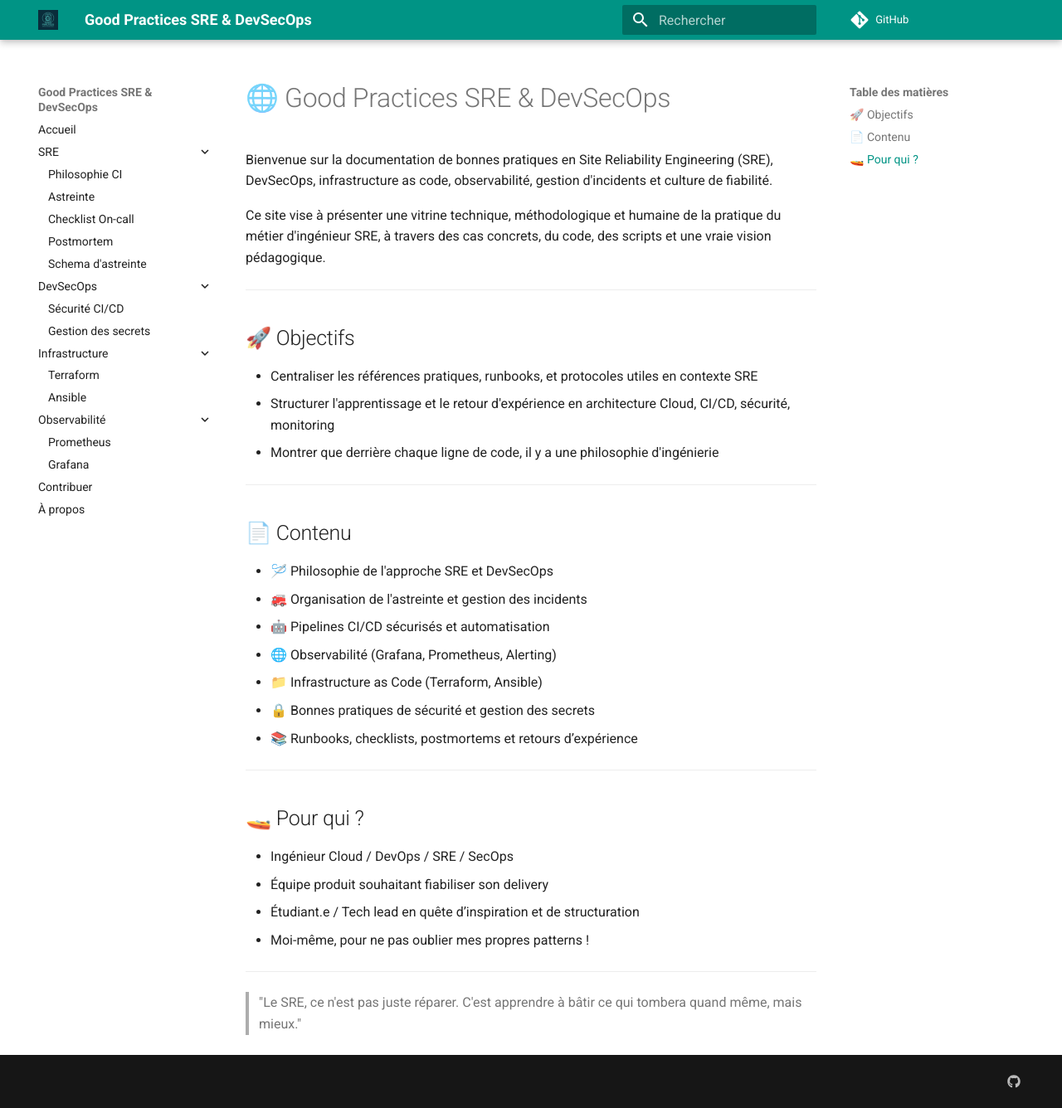
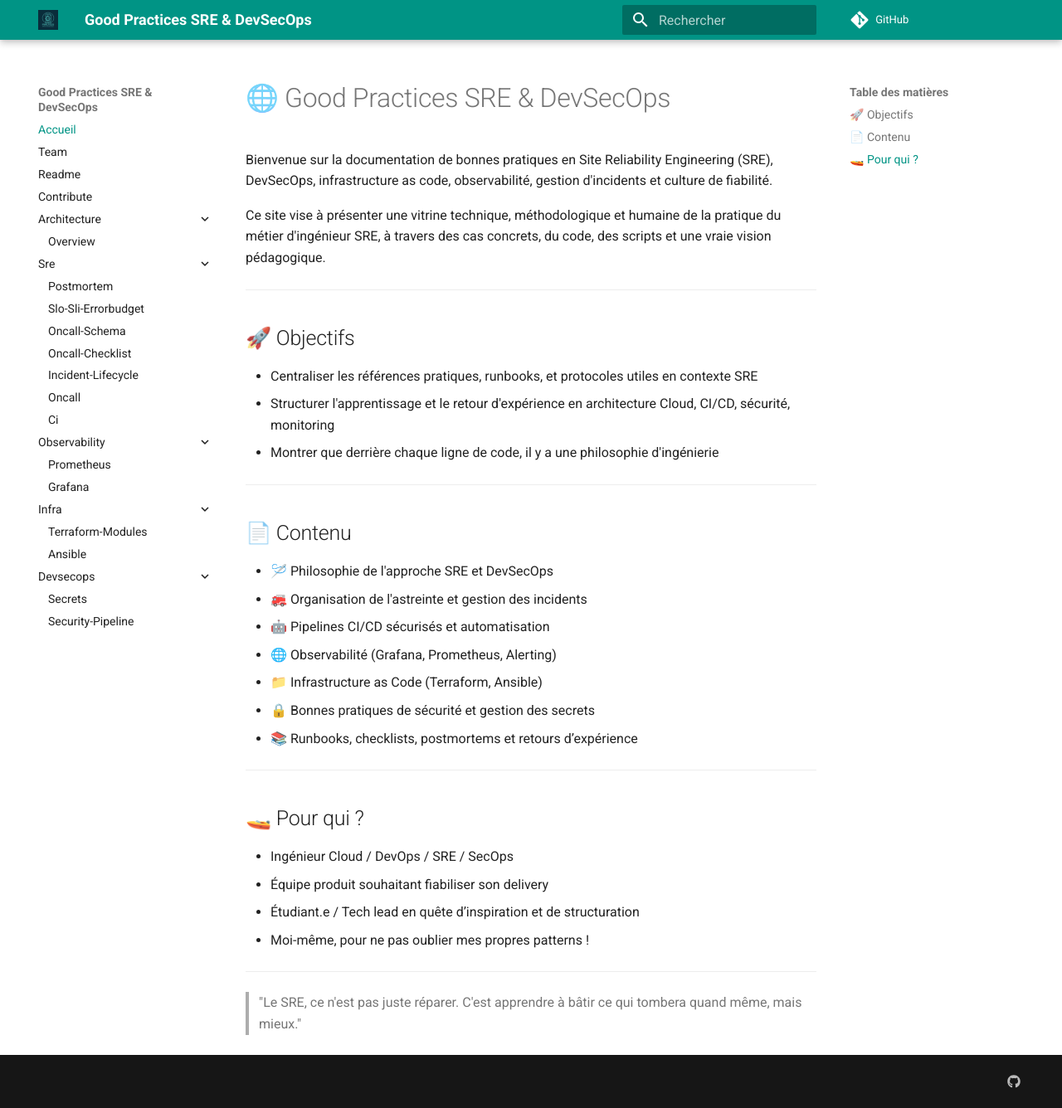
Before and after one commit to 5136Siegfried/SRE-good-practices, an MkDocs documentation site: the page built from docs/index.md, in a window 1280 px wide and 1336 px high. Shown: the whole window at 83% size. Built offline with MkDocs 1.6.1 and Material for MkDocs 9.7.7, drawn with Linux system fonts in a browser that asks for light colours; comment, search, counter and statistics services are not loaded.

Commit message:
ci: auto-update nav section in mkdocs.yml

```diff
--- a/mkdocs.yml
+++ b/mkdocs.yml
@@ -1,72 +1,71 @@
----
 site_name: Good Practices SRE & DevSecOps
-site_description: >-
-  Documentation structurée autour des bonnes pratiques DevSecOps, SRE, CI/CD, astreinte, observabilité et infrastructure.
+site_description: Documentation structurée autour des bonnes pratiques DevSecOps,
+  SRE, CI/CD, astreinte, observabilité et infrastructure.
 site_author: Siegfried Sekkai
 repo_url: https://github.com/5136Siegfried/sre-good-practices
 repo_name: GitHub
 edit_uri: edit/main/docs/
 site_url: https://5136Siegfried.github.io/sre-good-practices/
-
 theme:
   name: material
   language: fr
   features:
-    - navigation.expand
-    - navigation.instant
-    - search.suggest
-    - content.code.copy
-    - search.highlight
-    - search.suggest
-    - search.share
+  - navigation.expand
+  - navigation.instant
+  - search.suggest
+  - content.code.copy
+  - search.highlight
+  - search.suggest
+  - search.share
   logo: assets/images/logo.png
   favicon: assets/images/favicon.png
   palette:
-    - scheme: default
-      primary: teal
-      accent: cyan
-
+  - scheme: default
+    primary: teal
+    accent: cyan
 nav:
-  - Accueil: docs/index.md
-  - SRE:
-      - Philosophie CI: docs/sre/ci.md
-      - Astreinte: docs/sre/oncall.md
-      - Checklist On-call: docs/sre/oncall-checklist.md
-      - Postmortem: docs/sre/postmortem.md
-      - Schema d'astreinte: docs/sre/oncall-schema.md
-  - DevSecOps:
-      - Sécurité CI/CD: docs/devsecops/security-pipeline.md
-      - Gestion des secrets: docs/devsecops/secrets.md
-  - Infrastructure:
-      - Terraform: docs/infra/terraform-modules.md
-      - Ansible: docs/infra/ansible.md
-  - Observabilité:
-      - Prometheus: docs/observability/prometheus.md
-      - Grafana: docs/observability/grafana.md
-  - Contribuer: contribute.md
-  - À propos: team.md
-
+- Accueil: index.md
+- Team: team.md
+- Readme: README.md
+- Contribute: contribute.md
+- Architecture:
+  - Overview: architecture/overview.md
+- Sre:
+  - Postmortem: sre/postmortem.md
+  - Slo-Sli-Errorbudget: sre/slo-sli-errorbudget.md
+  - Oncall-Schema: sre/oncall-schema.md
+  - Oncall-Checklist: sre/oncall-checklist.md
+  - Incident-Lifecycle: sre/incident-lifecycle.md
+  - Oncall: sre/oncall.md
+  - Ci: sre/ci.md
+- Observability:
+  - Prometheus: observability/prometheus.md
+  - Grafana: observability/grafana.md
+- Infra:
+  - Terraform-Modules: infra/terraform-modules.md
+  - Ansible: infra/ansible.md
+- Devsecops:
+  - Secrets: devsecops/secrets.md
+  - Security-Pipeline: devsecops/security-pipeline.md
 markdown_extensions:
-  - admonition
-  - codehilite
-  - toc:
-      permalink: true
-  - footnotes
-  - tables
-  - attr_list
-  - pymdownx.superfences
-  - pymdownx.mark
-  - pymdownx.inlinehilite
-  - pymdownx.magiclink
-  - pymdownx.snippets
-  - pymdownx.highlight
-  - pymdownx.tabbed
-  - pymdownx.details
-
+- admonition
+- codehilite
+- toc:
+    permalink: true
+- footnotes
+- tables
+- attr_list
+- pymdownx.superfences
+- pymdownx.mark
+- pymdownx.inlinehilite
+- pymdownx.magiclink
+- pymdownx.snippets
+- pymdownx.highlight
+- pymdownx.tabbed
+- pymdownx.details
 extra:
   social:
-    - icon: fontawesome/brands/github
-      link: https://github.com/5136Siegfried
+  - icon: fontawesome/brands/github
+    link: https://github.com/5136Siegfried
   generator: false
-  copyright:
-    © 2025 – Siegfried Sekkai – Tous droits réservés
+  copyright: © 2025 – Siegfried Sekkai – Tous droits réservés
```
